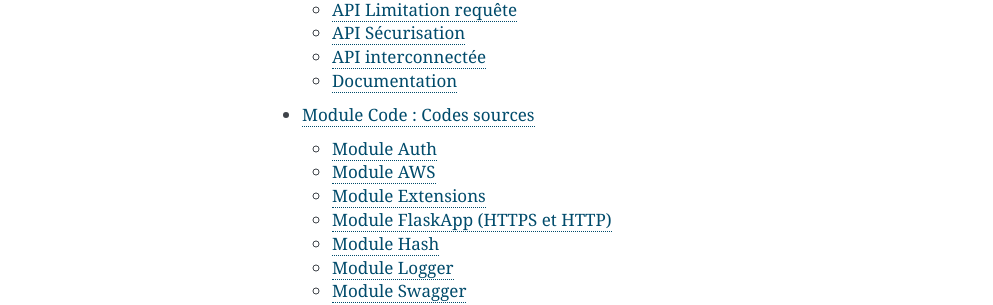
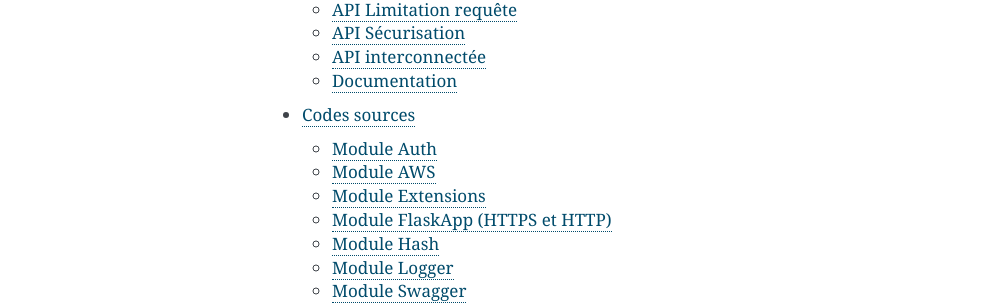
Before and after one commit to AlanJBX/FilRouge, a Sphinx documentation site: the page built from Sphinx/index.rst, in a window 1280 px wide. Shown: the part 1145-1450 px from the top of the page, without its empty margins (148-1141 px from the left). Built offline with Sphinx 7.4.7, drawn with Linux system fonts in a browser that asks for light colours.

Commit message:
Version 25 mars +++

```diff
--- a/Sphinx/Codes.rst
+++ b/Sphinx/Codes.rst
@@ -1,7 +1,7 @@
 .. _Code:
-****************************
-Module Code : Codes sources
-****************************
+***************
+Codes sources
+***************
 
 .. _CodePYTAUT:
 Module Auth
--- a/Sphinx/Python.rst
+++ b/Sphinx/Python.rst
@@ -203,4 +203,4 @@
 Code source de l'application
 =============================
 
-Vous trouverez en lien le code-source de l'application. Code_
+Vous trouverez en lien le code-source de l'application. `Codes sources`_
```
